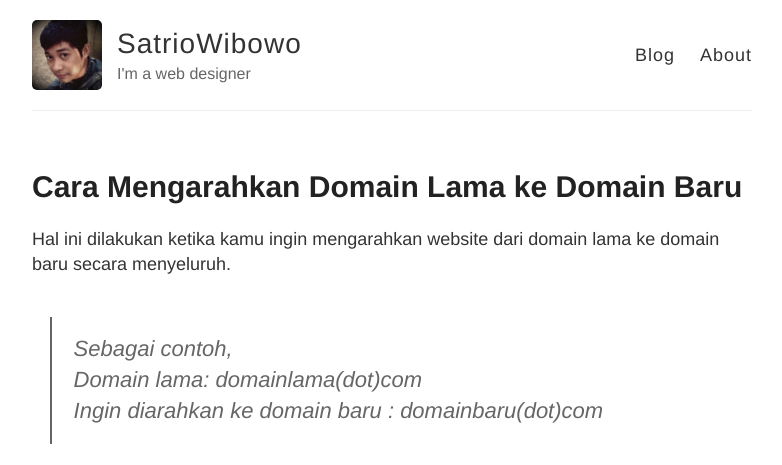
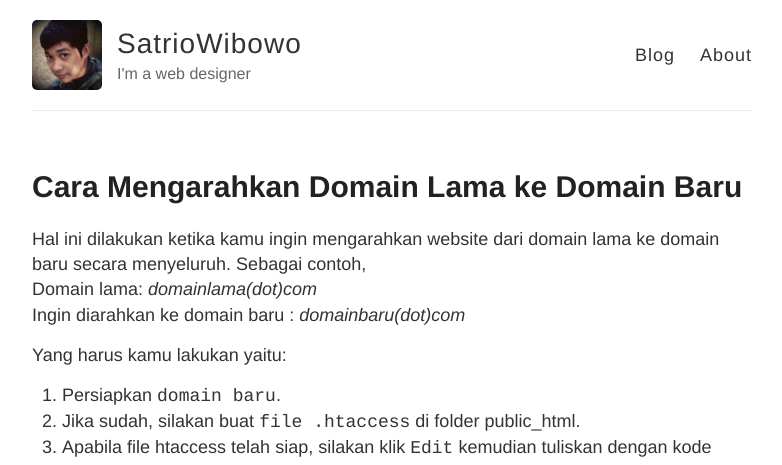
Before and after one commit to sa3owibowo/blog, a Jekyll site: the page built from _posts/2020-12-30-Cara-Mengarahkan-Domain-Lama-ke-Domain-Baru.md, in a window 1280 px wide. Shown: the top 465 px of the page, without its empty margins (248-1030 px from the left). Built offline with Jekyll 4.4.1, drawn with Linux system fonts in a browser that asks for light colours; comment, search, counter and statistics services are not loaded.

```diff
--- a/_posts/2020-12-30-Cara-Mengarahkan-Domain-Lama-ke-Domain-Baru.md
+++ b/_posts/2020-12-30-Cara-Mengarahkan-Domain-Lama-ke-Domain-Baru.md
@@ -3,9 +3,9 @@ layout: post
 title: Cara Mengarahkan Domain Lama ke Domain Baru
 ---
 Hal ini dilakukan ketika kamu ingin mengarahkan website dari domain lama ke domain baru secara menyeluruh.
-> Sebagai contoh,<br/>
-Domain lama: domainlama(dot)com<br/>
-Ingin diarahkan ke domain baru : domainbaru(dot)com
+Sebagai contoh,<br/>
+Domain lama: _domainlama(dot)com_<br/>
+Ingin diarahkan ke domain baru : _domainbaru(dot)com_
 
 Yang harus kamu lakukan yaitu:
 1. Persiapkan `domain baru`.
```
